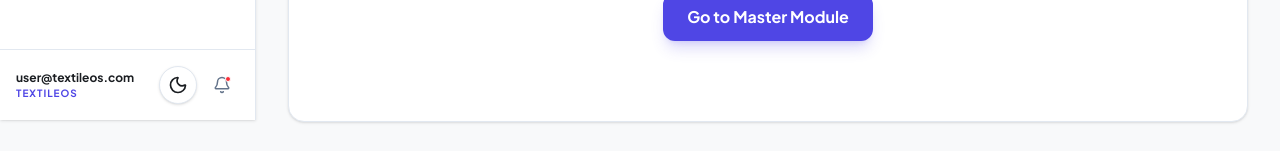
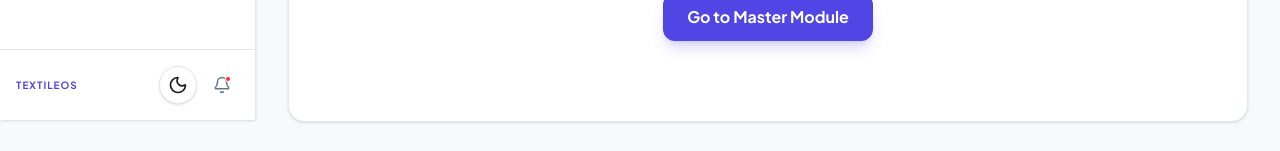
Before and after one commit to D4rk-Satan/TextileOS, a Next.js app: page /dashboard in a window 1280 px wide. Shown: the part 680-831 px from the top of the page. Built offline with nearby package versions, Linux system fonts and the light colour scheme; no server answers.

Commit message:
perf: optimize prisma singleton and layout SSR

```diff
--- a/src/app/dashboard/layout.tsx
+++ b/src/app/dashboard/layout.tsx
@@ -25,11 +25,11 @@ export default async function DashboardLayout({
   const userRole = session?.role || 'User';
 
   const profile = {
-    name: branding?.success && branding?.org ? branding.org.name : 'User',
+    name: branding?.org?.name || 'User',
     role: userRole,
-    userEmail: session?.email || 'user@textileos.com',
-    initials: branding?.success && branding?.org ? branding.org.name.substring(0, 2).toUpperCase() : '..',
-    orgName: branding?.success && branding?.org ? branding.org.name : 'TextileOS',
+    userEmail: session?.email || '',
+    initials: branding?.org?.name?.substring(0, 2).toUpperCase() || '..',
+    orgName: branding?.org?.name || 'TextileOS',
     permissions: permissions || []
   };
 
--- a/src/lib/prisma.ts
+++ b/src/lib/prisma.ts
@@ -24,4 +24,5 @@ const prisma = globalThis.prisma ?? prismaClientSingleton();
 
 export default prisma;
 
-if (process.env.NODE_ENV !== 'production') globalThis.prisma = prisma;
+// Always preserve the singleton to prevent connection pool exhaustion on Vercel warm starts
+globalThis.prisma = prisma;
```
